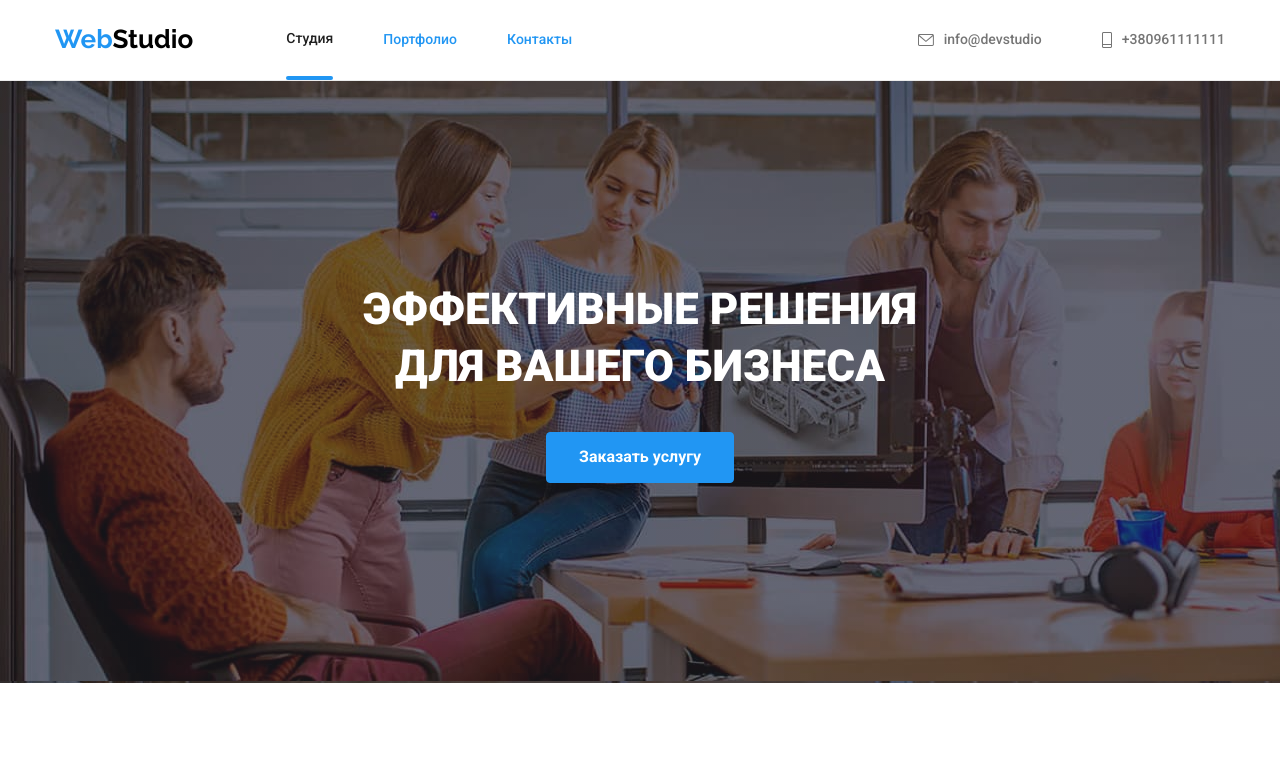
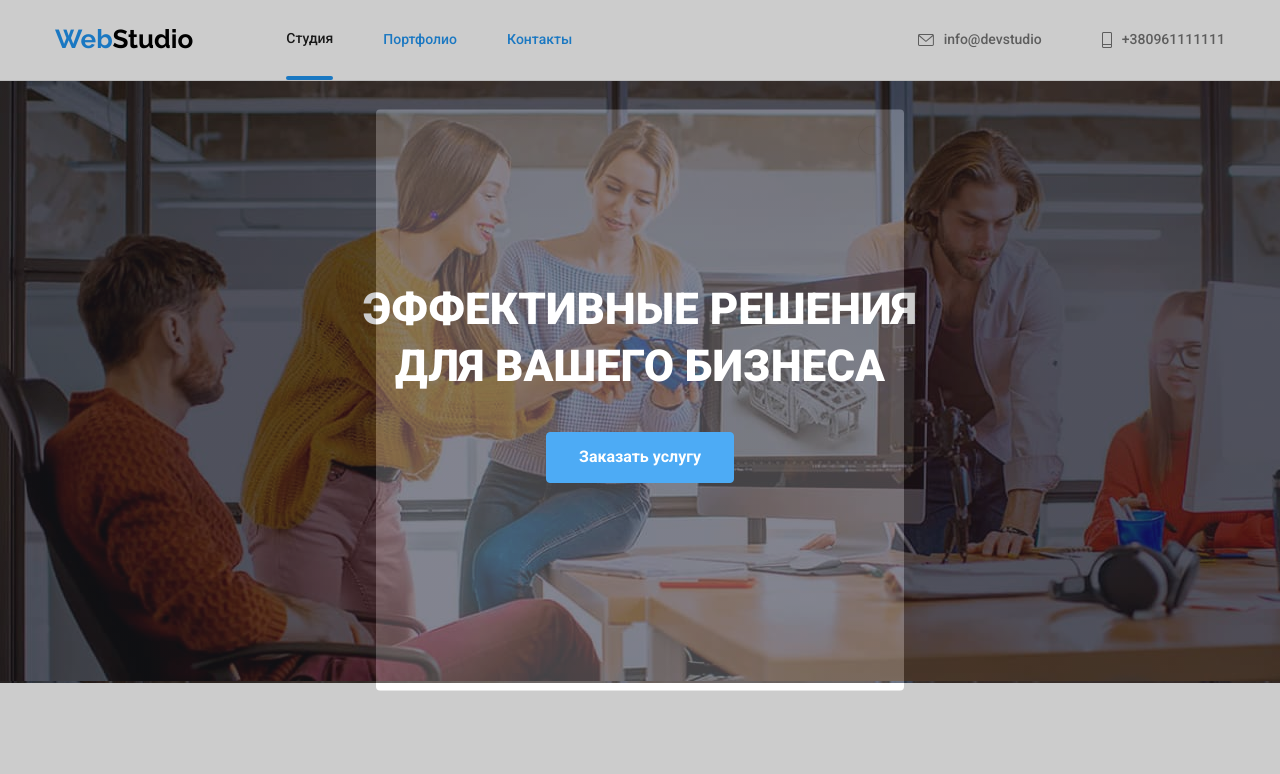
Before and after one commit to Nastia-Chorna/goit-markup-hw-05, a plain HTML site: page index.html in a window 1280 px wide. Shown: the top 774 px of the page. Drawn offline with nearby package versions, Linux system fonts and the light colour scheme.

Commit message:
evening changes

```diff
--- a/css/styles.css
+++ b/css/styles.css
@@ -32,7 +32,56 @@ color: #FFFFFF;
 text-align: center;
 margin-top: 0;
 }
+.backdrop{
+  visibility: inherit;
+  position: fixed;
+  top: 0;
+  left: 0;
+  width: 100%;
+  height: 100%;
+  background-color: #000000;
+  opacity: 20%;
+  transition: opacity 250ms cubic-bezier(0.4, 0, 0.2, 1);
+}
+.backdrop .is-hidden{
+opacity: 0;
+pointer-events: none;
+visibility: hidden;
+}
+.modal{
+  position: absolute;
+  top: 50%;
+  left: 50%;
+  transform: translate(-50%, -50%) scale(1);
 
+  width: 528px;
+  height: 581px;
+  background-color: #FFFFFF;
+  padding: 40px 43px;
+  box-shadow: 0px 1px 3px rgba(0, 0, 0, 0.12), 0px 1px 1px rgba(0, 0, 0, 0.14), 0px 2px 1px rgba(0, 0, 0, 0.2);
+  border-radius: 4px;
+}
+
+.modal-button{
+position: absolute;
+top: 8px;
+right: 8px;
+width: 30px;
+height: 30px;
+background-color: white;
+border: 1px solid rgba(0, 0, 0, 0.1);
+border-radius: 50%;
+margin-top: 8px;
+margin-right: 8px;
+display: flex;
+align-items: center;
+cursor: pointer;
+transition: fill 250ms cubic-bezier(0.4, 0, 0.2, 1);
+}
+.modal-button:hover,
+.modal-button:focus{
+  fill: #2196F3;
+}
 .box {
   width: 1200px;
   margin-left: auto;
@@ -369,6 +418,7 @@ margin-bottom: 50px;
   margin-left: auto;
   margin-right: auto;
   display: block;
+  cursor: pointer;
 }
 
 h3{
--- a/index.html
+++ b/index.html
@@ -61,7 +61,20 @@
             <div class="box">
             <h1> Эффективные решения <br/> для вашего бизнеса</h1>
         </div>
-            <button class="button-first" type="button">Заказать услугу</button>
+
+        <button data-modal-open type="button" class="button-first" type="button">Заказать услугу</button>
+
+            <div class="backdrop is-hidden" data-modal>
+                <div class="modal">
+                    <button class="modal-button" data-modal-close="">
+                        <svg class="close" width="30px" height="30px">
+                            <use href="./images/close-symbol-defs.svg"></use>
+                        </svg>
+                    </button>
+
+                </div>
+            </div>
+
         </section>
 
         <!--description section-->
@@ -427,6 +440,9 @@
             </div>
 
     </footer>
+
+    <script src="./js/modal.js"></script>
+
 </body>
 
 </html>
--- /dev/null
+++ b/js/modal.js
@@ -0,0 +1,14 @@
+(() => {
+    const refs = {
+      openModalBtn: document.querySelector('[data-modal-open]'),
+      closeModalBtn: document.querySelector('[data-modal-close]'),
+      modal: document.querySelector('[data-modal]'),
+    };
+
+    refs.openModalBtn.addEventListener('click', toggleModal);
+    refs.closeModalBtn.addEventListener('click', toggleModal);
+
+    function toggleModal() {
+      refs.modal.classList.toggle('is-hidden');
+    }
+  })();
```
Also changed, not shown: images/close-symbol-defs.svg (added), images/close.svg (added).
